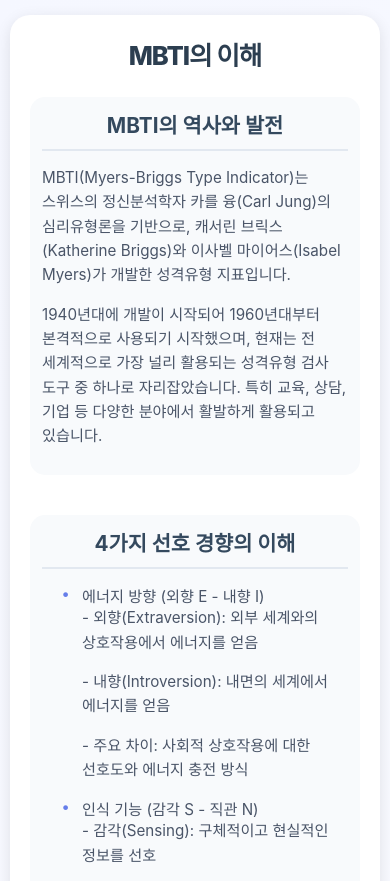
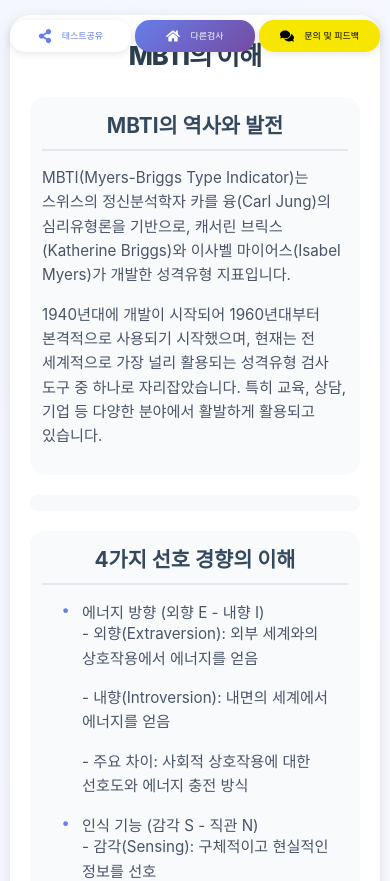
Before and after one commit to nongmeeeel/mindlab, a React (Create React App) app: page /guide/mbti in a window 390 px wide. Shown: the top 881 px of the page. Built offline with nearby package versions, Linux system fonts and the light colour scheme; a web font is replaced by a local one; what chartjs-plugin-datalabels would draw is missing.

Commit message:
버튼 위치 조정

```diff
--- a/src/pages/attachment/AttachmentResult.js
+++ b/src/pages/attachment/AttachmentResult.js
@@ -47,14 +47,14 @@
   return (
     <div className="result-page">
       <div id="result-container" className="result-container attachment-container">
-        {/* <ActionButtons
+        <ActionButtons
           position="top"
           type="attachment"
           scores={scores}
           resultType={resultType}
           onPremiumPurchase={handlePremiumPurchase}
           isPremium={isPremium}
-        /> */}
+        />
 
         <div className="result-header">
           <h1>나의 애착유형은 ?</h1>
@@ -79,15 +79,6 @@
             type="애착유형"
           />
         </div>
-
-        <ActionButtons
-          position="top"
-          type="attachment"
-          scores={scores}
-          resultType={resultType}
-          onPremiumPurchase={handlePremiumPurchase}
-          isPremium={isPremium}
-        />
 
         <AdBanner adSlot="3254771183" />
 
--- a/src/pages/guide/AttachmentGuide.js
+++ b/src/pages/guide/AttachmentGuide.js
@@ -2,11 +2,17 @@
 import '../../styles/Guide.css';
 import { Link } from 'react-router-dom';
 import AdBanner from '../../components/AdBanner';
+import ActionButtons from '../../components/ActionButtons';
 
 const AttachmentGuide = () => {
   return (
     <div className="guide-page">
       <div className="guide-container">
+        <ActionButtons
+          position="top"
+          type="attachment"
+        />
+
         <h1>애착유형의 이해</h1>
 
         <section>
--- a/src/pages/guide/EnneagramGuide.js
+++ b/src/pages/guide/EnneagramGuide.js
@@ -2,11 +2,17 @@
 import '../../styles/Guide.css';
 import { Link } from 'react-router-dom';
 import AdBanner from '../../components/AdBanner';
+import ActionButtons from '../../components/ActionButtons';
 
 const EnneagramGuide = () => {
   return (
     <div className="guide-page">
       <div className="guide-container">
+        <ActionButtons
+          position="top"
+          type="attachment"
+        />
+
         <h1>에니어그램의 이해</h1>
 
         <section>
--- a/src/pages/guide/MBTIGuide.js
+++ b/src/pages/guide/MBTIGuide.js
@@ -2,11 +2,16 @@
 import '../../styles/Guide.css';
 import { Link } from 'react-router-dom';
 import AdBanner from '../../components/AdBanner';
+import ActionButtons from '../../components/ActionButtons';
 
 const MBTIGuide = () => {
   return (
     <div className="guide-page">
       <div className="guide-container">
+        <ActionButtons
+          position="top"
+          type="attachment"
+        />
         <h1>MBTI의 이해</h1>
 
         <section>
--- a/src/styles/Result.css
+++ b/src/styles/Result.css
@@ -916,12 +916,6 @@
 
   .action-button span {
     margin-left: 6px;
-  }
-
-  /* 상단 고정 버튼 위치 조정 */
-  .fixed-top {
-    top: 10px;
-    right: 10px;
   }
 
   /* 결과 컨테이너 상단 여백 조정 */
@@ -998,15 +992,15 @@
 
 /* 상단 고정 버튼 */
 .action-buttons.fixed-top {
-  /* position: fixed; */
+  position: fixed;
+  top: 20px;
+  right: 15px;
   display: flex !important;
   flex-direction: row !important;
   gap: 6px;
   z-index: 1000;
   margin: 0;
-  max-width: calc(100%);
-  justify-content: center; /* 가로 정렬 (가운데) */
-  align-items: center; /* 세로 정렬 (가운데) */
+  max-width: calc(100% - 20px);
 }
 
 .action-buttons.fixed-top .action-button {
@@ -1067,8 +1061,9 @@
 @media (max-width: 768px) {
   .action-buttons.fixed-top {
     gap: 4px;
-    /* transform: translateX(50%); */
-    width: calc(100%);
+    right: 50%;
+    transform: translateX(50%);
+    width: calc(100% - 20px);
   }
 
   .action-buttons.fixed-top .action-button {
@@ -1093,7 +1088,7 @@
 /* 더 작은 화면에서의 대응 */
 @media (max-width: 480px) {
   .action-buttons.fixed-top {
-    gap: 3px;
+    /* gap: 3px; */
   }
 
   .action-buttons.fixed-top .action-button {
@@ -1222,10 +1217,6 @@
 
 /* 모바일에서도 동일한 크기 유지 */
 @media (max-width: 768px) {
-  .action-buttons.fixed-top {
-    gap: 4px;
-  }
-
   .action-buttons.fixed-top .action-button {
     width: 32px;
     height: 32px;
@@ -1601,11 +1592,6 @@
     font-size: 0.8em;
   }
 
-  .fixed-top {
-    top: 8px;
-    right: 8px;
-  }
-
   .result-container {
     padding-top: 50px;
   }
@@ -1621,3 +1607,22 @@
   transform: translateY(-2px);
   box-shadow: 0 4px 15px rgba(0,0,0,0.2);
 }
+
+/* 광고 컨테이너 스타일 */
+.ad-container {
+  margin: 20px auto;
+  max-width: 100%;
+  overflow: hidden;
+  text-align: center;
+  background: #f8f9fa;
+  padding: 10px;
+  border-radius: 8px;
+}
+
+/* 모바일 대응 */
+@media (max-width: 768px) {
+  .ad-container {
+    margin: 15px auto;
+    padding: 8px;
+  }
+}
```
